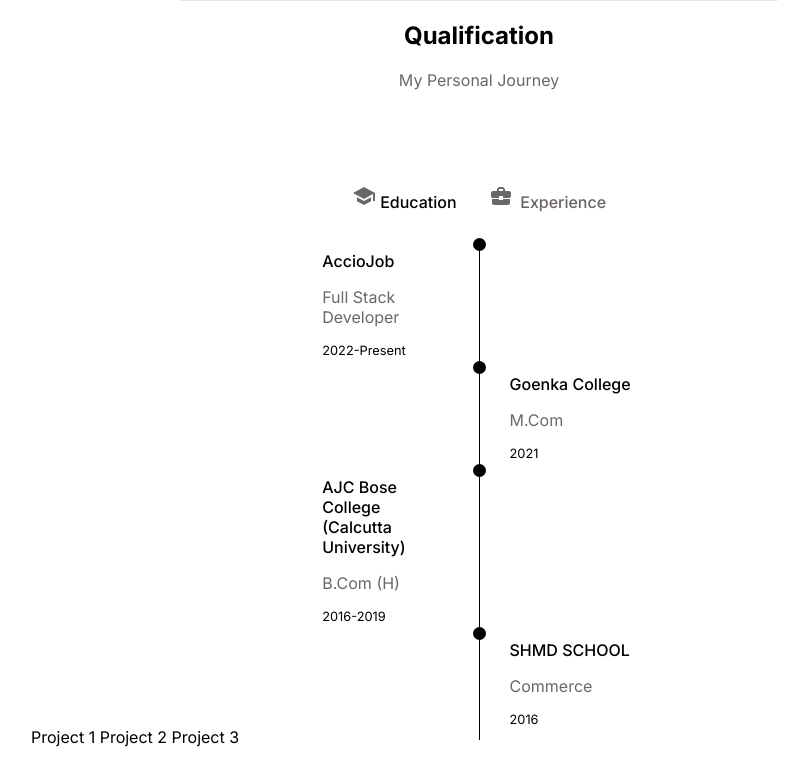
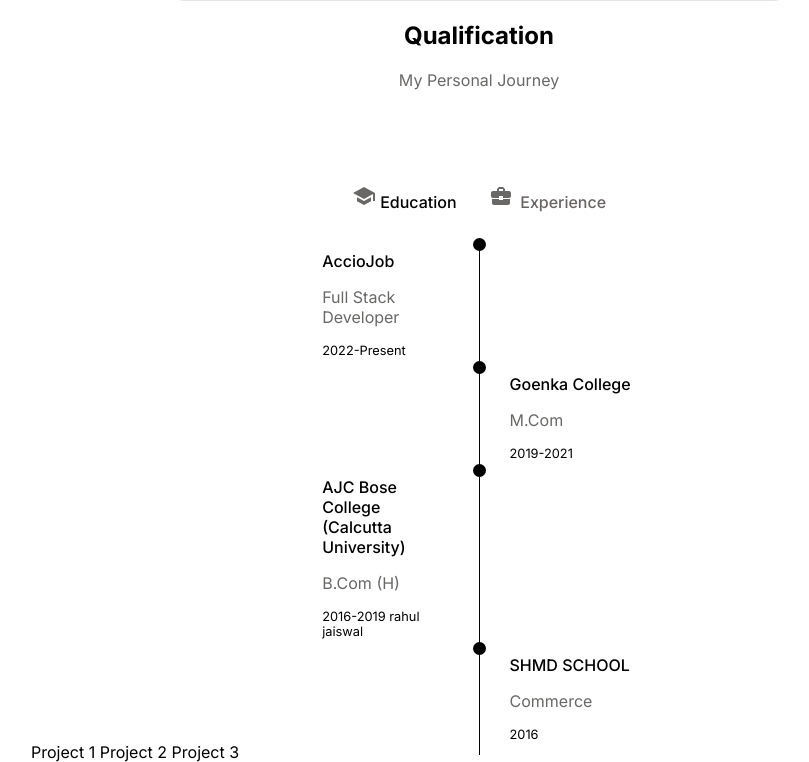
Before and after one commit to raul1258/Myportfolio, a React (Create React App) app: page / in a window 1280 px wide. Shown: the part 1716-2478 px from the top of the page, without its empty margins (161-970 px from the left). Built offline with nearby package versions, Linux system fonts and the light colour scheme.

Commit message:
education update

```diff
--- a/src/components/qualification/Qualification.js
+++ b/src/components/qualification/Qualification.js
@@ -52,7 +52,7 @@
                       M.Com
                     </span>
                     <div className='qualification_calendar'>
-                      2021
+                      2019-2021
                     </div>
                   </div>
 
@@ -66,6 +66,7 @@
                     </span>
                     <div className='qualification_calendar'>
                       2016-2019
+                      rahul jaiswal
                     </div>
                   </div>
                   <div>
```
